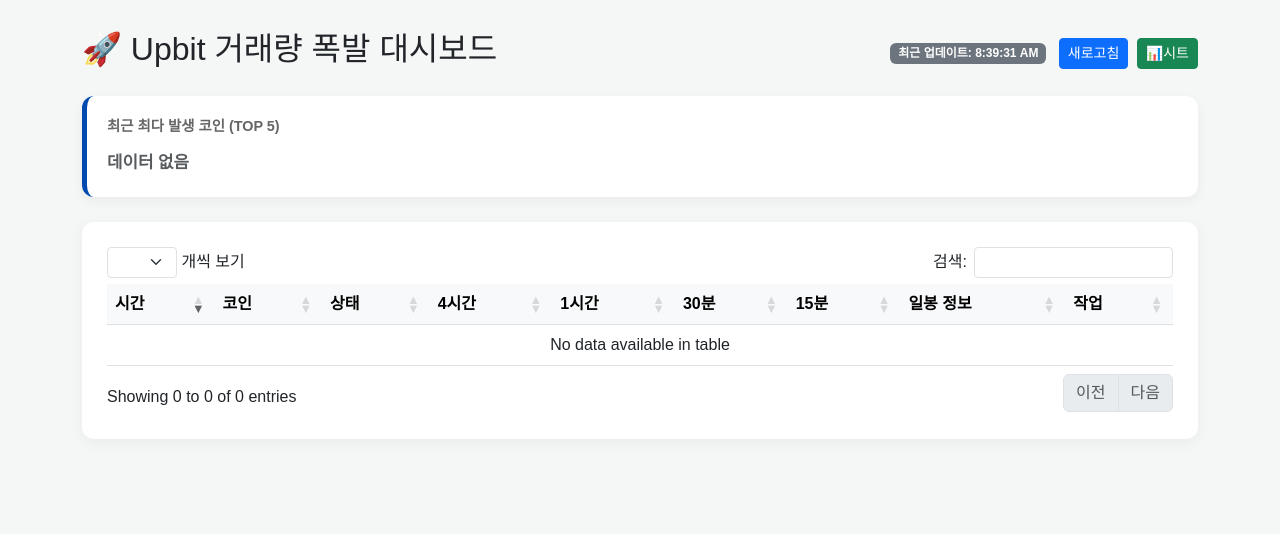
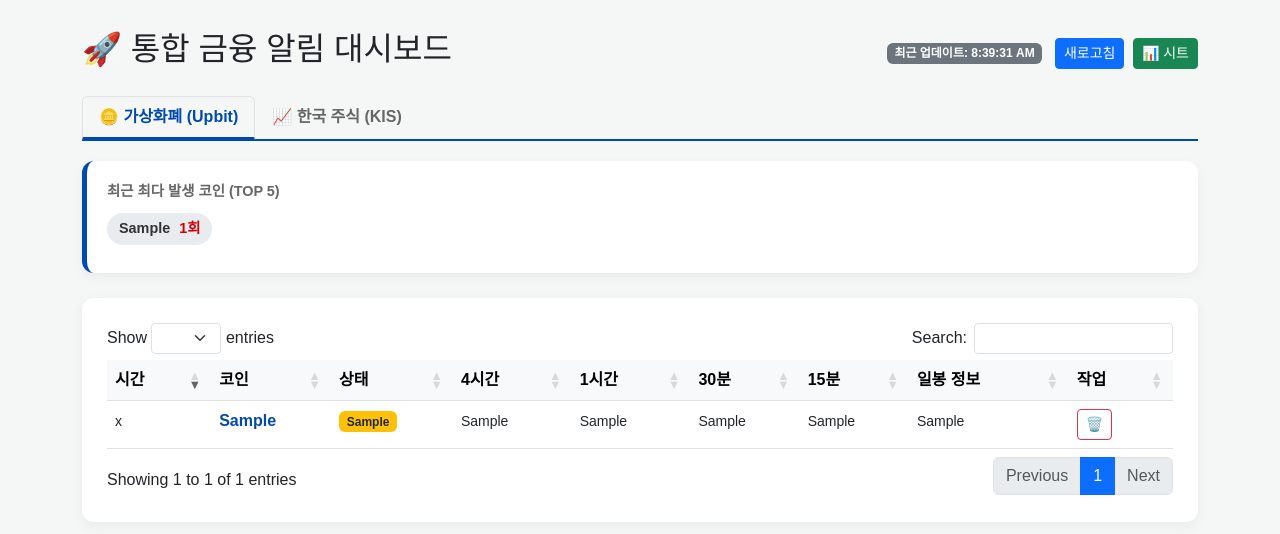
Before and after one commit to yunjinwoo/upbit-alert, a Flask app: page / in a window 1280 px wide. Shown: the top 534 px of the page. Run offline with Flask 3, Linux system fonts and the light colour scheme; tables that the repository leaves empty hold one stand-in row (values such as "Sample post"); data that the repository does not hold is empty; some libraries are stand-ins or nearby versions.

Commit message:
add stock-bot

```diff
--- a/templates/index.html
+++ b/templates/index.html
@@ -3,13 +3,16 @@
 <head>
     <meta charset="UTF-8">
     <meta name="viewport" content="width=device-width, initial-scale=1.0">
-    <title>Upbit 거래량 폭발 알림 대시보드</title>
+    <title>통합 금융 알림 대시보드</title>
     <!-- CSS (Bootstrap & DataTables) -->
     <link href="https://cdn.jsdelivr.net/npm/bootstrap@5.3.0/dist/css/bootstrap.min.css" rel="stylesheet">
     <link href="https://cdn.datatables.net/1.13.6/css/dataTables.bootstrap5.min.css" rel="stylesheet">
     <style>
         body { background-color: #f4f7f6; font-family: 'Malgun Gothic', 'Apple SD Gothic Neo', sans-serif; }
         .dashboard-container { margin-top: 30px; margin-bottom: 50px; }
+        .nav-tabs { border-bottom: 2px solid #0049af; margin-bottom: 20px; }
+        .nav-link { font-weight: bold; color: #666; cursor: pointer; }
+        .nav-link.active { color: #0049af !important; border-bottom: 3px solid #0049af !important; background: none !important; }
         .stats-container { margin-bottom: 25px; }
         .stats-card { background: white; border-radius: 12px; padding: 20px; box-shadow: 0 4px 12px rgba(0,0,0,0.05); border-left: 5px solid #0049af; }
         .stats-title { font-size: 0.9rem; color: #666; margin-bottom: 10px; font-weight: bold; }
@@ -19,13 +22,10 @@
         .top-ticker-count { color: #d60000; font-weight: bold; margin-left: 5px; }
         .table-container { background: white; padding: 25px; border-radius: 12px; box-shadow: 0 4px 15px rgba(0,0,0,0.05); }
         .badge-red { background-color: #ff4d4d; color: white; font-weight: bold; }
-        .badge-orange { background-color: #ff9933; color: white; font-weight: bold; }
-        .badge-yellow { background-color: #ffcc00; color: black; font-weight: bold; }
         .up-rate { color: #d60000; font-weight: bold; }
+        .down-rate { color: #0049af; font-weight: bold; }
         .ticker-link { text-decoration: none; color: #0049af; font-weight: bold; cursor: pointer; }
         .ticker-link:hover { text-decoration: underline; }
-        .external-link { text-decoration: none; font-size: 0.8rem; margin-left: 5px; color: #adb5bd; }
-        .external-link:hover { color: #0049af; }
         .header-title { margin-bottom: 20px; display: flex; justify-content: space-between; align-items: center; }
     </style>
 </head>
@@ -33,20 +33,29 @@
 
 <div class="container dashboard-container">
     <div class="header-title">
-        <h2>🚀 Upbit 거래량 폭발 대시보드</h2>
+        <h2>🚀 통합 금융 알림 대시보드</h2>
         <div>
-            <span id="update-timer" class="badge bg-secondary">데이터 업데이트 중...</span>
+            <span id="update-timer" class="badge bg-secondary">로딩 중...</span>
             <button onclick="loadData()" class="btn btn-primary btn-sm ms-2">새로고침</button>
-            <a href="https://docs.google.com/spreadsheets/d/1-C7YhPRZWRwG-GbXIHyRzvSkQl3Iz-tS65_X2I7KbcQ/edit?gid=0#gid=0"
-               target="_blank" class="btn btn-success btn-sm ms-1">📊시트</a>
+            <a id="sheet-link" href="#" target="_blank" class="btn btn-success btn-sm ms-1">📊 시트</a>
         </div>
     </div>
 
-    <!-- 통계 섹션 추가 -->
+    <!-- 탭 메뉴 -->
+    <ul class="nav nav-tabs" id="mainTab">
+        <li class="nav-item">
+            <a class="nav-link active" onclick="switchTab('coin')">🪙 가상화폐 (Upbit)</a>
+        </li>
+        <li class="nav-item">
+            <a class="nav-link" onclick="switchTab('stock')">📈 한국 주식 (KIS)</a>
+        </li>
+    </ul>
+
+    <!-- 통계 섹션 -->
     <div class="row stats-container">
         <div class="col-md-12">
             <div class="stats-card">
-                <div class="stats-title">최근 최다 발생 코인 (TOP 5)</div>
+                <div id="stats-title" class="stats-title">최근 최다 발생 종목 (TOP 5)</div>
                 <div id="top-tickers-list" class="stats-value">
                     <small class="text-muted">데이터 분석 중...</small>
                 </div>
@@ -56,18 +65,8 @@
 
     <div class="table-container">
         <table id="alertTable" class="table table-hover" style="width:100%">
-            <thead class="table-light">
-                <tr>
-                    <th>시간</th>
-                    <th>코인</th>
-                    <th>상태</th>
-                    <th>4시간</th>
-                    <th>1시간</th>
-                    <th>30분</th>
-                    <th>15분</th>
-                    <th>일봉 정보</th>
-                    <th>작업</th>
-                </tr>
+            <thead id="tableHead" class="table-light">
+                <!-- 탭에 따라 동적으로 변경됨 -->
             </thead>
             <tbody id="tableBody">
                 <!-- 데이터가 여기에 동적으로 추가됩니다 -->
@@ -76,149 +75,103 @@
     </div>
 </div>
 
-<!-- JS (jQuery, Bootstrap, DataTables) -->
 <script src="https://code.jquery.com/jquery-3.7.0.min.js"></script>
 <script src="https://cdn.jsdelivr.net/npm/bootstrap@5.3.0/dist/js/bootstrap.bundle.min.js"></script>
 <script src="https://cdn.datatables.net/1.13.6/js/jquery.dataTables.min.js"></script>
 <script src="https://cdn.datatables.net/1.13.6/js/dataTables.bootstrap5.min.js"></script>
 
 <script>
+    let currentTab = 'coin';
     let dataTable;
+    const COIN_SHEET = "https://docs.google.com/spreadsheets/d/1-C7YhPRZWRwG-GbXIHyRzvSkQl3Iz-tS65_X2I7KbcQ/edit#gid=0";
+    const STOCK_SHEET = "#"; // 주식용 시트 주소 알게되면 교체하세요
+
+    function switchTab(tab) {
+        currentTab = tab;
+        $('.nav-link').removeClass('active');
+        $(`a[onclick="switchTab('${tab}')"]`).addClass('active');
+
+        // 시트 링크 변경
+        document.getElementById('sheet-link').href = tab === 'coin' ? COIN_SHEET : STOCK_SHEET;
+        document.getElementById('stats-title').innerText = tab === 'coin' ? '최근 최다 발생 코인 (TOP 5)' : '최근 최다 발생 주식 (TOP 5)';
+
+        loadData();
+    }
 
     function filterByTicker(ticker) {
         if (dataTable) {
             dataTable.search(ticker).draw();
-            // 검색 창으로 스크롤 이동 (선택 사항)
             window.scrollTo({ top: 0, behavior: 'smooth' });
         }
     }
 
-    function formatDailyInfo(info) {
-        if (!info) return '-';
-        // '▲' 가 포함된 문자열을 예쁘게 포매팅
-        return info.replace('▲', '<span class="up-rate">▲').replace('%', '%</span>');
-    }
-
-    function getBadgeClass(countStr) {
-        const count = parseInt(countStr.split('/')[0]);
-        if (count >= 4) return 'badge-red';
-        if (count === 3) return 'badge-orange';
-        return 'badge-yellow';
-    }
-
     async function deleteAlert(id) {
-        if (!confirm('이 알림을 삭제하시겠습니까?')) return;
-
+        if (!confirm('삭제하시겠습니까?')) return;
+        const url = currentTab === 'coin' ? `/alerts/${id}` : `/stock-alerts/${id}`;
         try {
-            const response = await fetch(`/alerts/${id}`, { method: 'DELETE' });
-            const result = await response.json();
-            if (result.status === 'success') {
-                loadData(); // 데이터 새로고침
-            } else {
-                alert('삭제 실패: ' + result.message);
-            }
-        } catch (error) {
-            console.error('삭제 중 에러:', error);
-            alert('삭제 중 에러가 발생했습니다.');
-        }
+            const response = await fetch(url, { method: 'DELETE' });
+            if ((await response.json()).status === 'success') loadData();
+        } catch (e) { alert('삭제 실패'); }
     }
 
     async function loadData() {
+        const url = currentTab === 'coin' ? '/alerts' : '/stock-alerts';
         try {
-            const response = await fetch('/alerts');
+            const response = await fetch(url);
             const result = await response.json();
+            if (result.status !== 'success') return;
 
-            if (result.status === 'success') {
-                const data = result.data;
+            if (dataTable) dataTable.destroy();
 
-                // 기존 테이블 데이터 삭제
-                if (dataTable) {
-                    dataTable.destroy();
-                }
+            const tableHead = document.getElementById('tableHead');
+            const tableBody = document.getElementById('tableBody');
 
-                const tableBody = document.getElementById('tableBody');
-                tableBody.innerHTML = '';
+            if (currentTab === 'coin') {
+                tableHead.innerHTML = `<tr><th>시간</th><th>코인</th><th>상태</th><th>4시간</th><th>1시간</th><th>30분</th><th>15분</th><th>일봉 정보</th><th>작업</th></tr>`;
+                tableBody.innerHTML = result.data.map(item => `
+                    <tr>
+                        <td><small>${item.timestamp}</small></td>
+                        <td><a href="${item.url}" target="_blank" class="ticker-link">${item.ticker}</a></td>
+                        <td><span class="badge ${parseInt(item.surge_count) >= 3 ? 'badge-red' : 'bg-warning text-dark'}">${item.surge_count}</span></td>
+                        <td><small>${item.m240}</small></td><td><small>${item.m60}</small></td><td><small>${item.m30}</small></td><td><small>${item.m15}</small></td>
+                        <td><small>${item.daily_info.replace('▲', '<span class="up-rate">▲').replace('%', '%</span>')}</small></td>
+                        <td><button onclick="deleteAlert(${item.id})" class="btn btn-outline-danger btn-sm">🗑️</button></td>
+                    </tr>
+                `).join('');
+            } else {
+                tableHead.innerHTML = `<tr><th>시간</th><th>종목명</th><th>현재가</th><th>등락률</th><th>거래량</th><th>체결강도</th><th>시총</th><th>이유</th><th>작업</th></tr>`;
+                tableBody.innerHTML = result.data.map(item => `
+                    <tr>
+                        <td><small>${item.timestamp}</small></td>
+                        <td><a href="${item.url}" target="_blank" class="ticker-link">${item.name}</a></td>
+                        <td><b>${parseInt(item.price).toLocaleString()}원</b></td>
+                        <td><span class="${parseFloat(item.change_rate) >= 0 ? 'up-rate' : 'down-rate'}">${item.change_rate}%</span></td>
+                        <td><small>${parseInt(item.volume).toLocaleString()}</small></td>
+                        <td><span class="badge bg-info text-dark">${item.volume_power}%</span></td>
+                        <td><small>${item.market_cap}</small></td>
+                        <td><small class="text-primary">${item.reason}</small></td>
+                        <td><button onclick="deleteAlert(${item.id})" class="btn btn-outline-danger btn-sm">🗑️</button></td>
+                    </tr>
+                `).join('');
+            }
 
-                // TOP 5 코인 집계 로직
-                const tickerCounts = {};
-                data.forEach(item => {
-                    tickerCounts[item.ticker] = (tickerCounts[item.ticker] || 0) + 1;
-                });
+            // TOP 5 집계
+            const counts = {};
+            result.data.forEach(item => { const key = currentTab === 'coin' ? item.ticker : item.name; counts[key] = (counts[key] || 0) + 1; });
+            const top5 = Object.entries(counts).sort((a,b) => b[1]-a[1]).slice(0,5);
+            document.getElementById('top-tickers-list').innerHTML = top5.map(([k, v]) => `
+                <span class="top-ticker-item" onclick="filterByTicker('${k}')">${k} <span class="top-ticker-count">${v}회</span></span>
+            `).join('') || '<small class="text-muted">데이터 없음</small>';
 
-                // 정렬 및 상위 5개 추출
-                const topTickers = Object.entries(tickerCounts)
-                    .sort((a, b) => b[1] - a[1])
-                    .slice(0, 5);
-
-                const topListEl = document.getElementById('top-tickers-list');
-                if (topTickers.length > 0) {
-                    topListEl.innerHTML = topTickers.map(([ticker, count]) => `
-                        <span class="top-ticker-item" onclick="filterByTicker('${ticker}')">
-                            ${ticker} <span class="top-ticker-count">${count}회</span>
-                        </span>
-                    `).join('');
-                } else {
-                    topListEl.innerHTML = '<small class="text-muted">데이터 없음</small>';
-                }
-
-                data.forEach(item => {
-                    const row = `
-                        <tr>
-                            <td><small>${item.timestamp}</small></td>
-                            <td>
-                                <a href="${item.url}" target="_blank" class="ticker-link" title="업비트 거래소 이동">
-                                    ${item.ticker}
-                                </a>
-                            </td>
-                            <td>
-                                <span class="badge ${getBadgeClass(item.surge_count)}">
-                                    ${item.surge_count}
-                                </span>
-                            </td>
-                            <td><small>${item.m240}</small></td>
-                            <td><small>${item.m60}</small></td>
-                            <td><small>${item.m30}</small></td>
-                            <td><small>${item.m15}</small></td>
-                            <td><small>${formatDailyInfo(item.daily_info)}</small></td>
-                            <td>
-                                <button onclick="deleteAlert(${item.id})" class="btn btn-outline-danger btn-sm" title="삭제">
-                                    🗑️
-                                </button>
-                            </td>
-                        </tr>
-                    `;
-                    tableBody.innerHTML += row;
-                });
-
-                // DataTables 다시 초기화 (최신순 정렬)
-                dataTable = $('#alertTable').DataTable({
-                    order: [[0, 'desc']],
-                    pageLength: 20,
-                    language: {
-                        search: "검색:",
-                        lengthMenu: "_MENU_ 개씩 보기",
-                        info: "총 _TOTAL_ 개의 알림 중 _START_~_END_ 표시",
-                        paginate: {
-                            first: "처음", last: "마지막", next: "다음", previous: "이전"
-                        }
-                    }
-                });
-
-                const now = new Date().toLocaleTimeString();
-                document.getElementById('update-timer').innerText = `최근 업데이트: ${now}`;
-            }
-        } catch (error) {
-            console.error('데이터 로드 실패:', error);
-        }
+            dataTable = $('#alertTable').DataTable({ order: [[0, 'desc']], pageLength: 20 });
+            document.getElementById('update-timer').innerText = `최근 업데이트: ${new Date().toLocaleTimeString()}`;
+        } catch (e) { console.error(e); }
     }
 
-    // 초기 데이터 로드
-    $(document).ready(function() {
-        loadData();
-        // 30초마다 자동 새로고침
+    $(document).ready(() => {
+        switchTab('coin');
         setInterval(loadData, 30000);
     });
 </script>
-
 </body>
 </html>
```
Also changed, not shown: api_server.py (+29 -4 lines), db_manager.py (+52 -2 lines), main_stocks.py (added, +110 -0 lines), .github/workflows/deploy.yml, readme.md.
